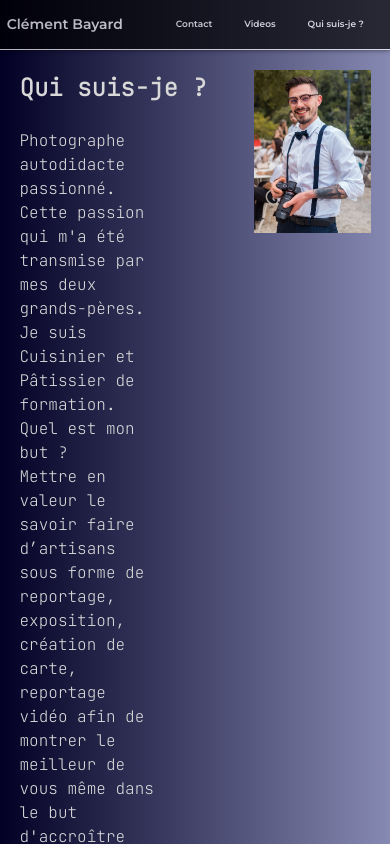
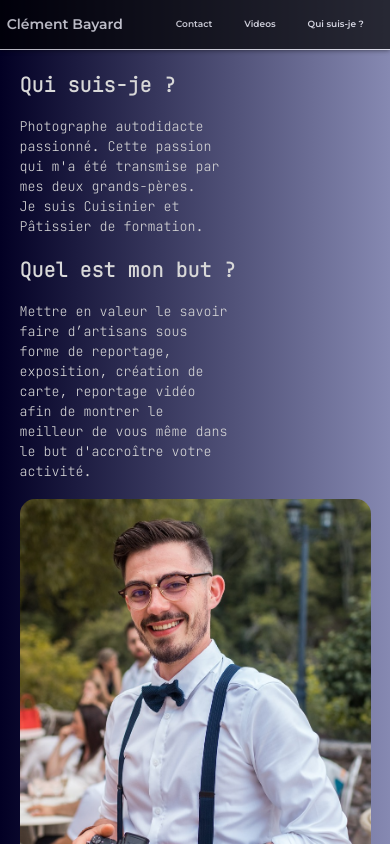
Before and after one commit to MaxFmr/clement-bayard-photographie, a Next.js app: page /infos in a window 390 px wide. Shown: the top 844 px of the page. Built offline with nearby package versions, Linux system fonts and the light colour scheme; a web font is replaced by a local one.

Commit message:
infos plus responsive

```diff
--- a/pages/infos/index.tsx
+++ b/pages/infos/index.tsx
@@ -14,9 +14,13 @@ const InfosPage = (): JSX.Element => {
             <p>
               Photographe autodidacte passionné. Cette passion qui m'a été
               transmise par mes deux grands-pères. <br />
-              Je suis Cuisinier et Pâtissier de formation. <br />
-              Quel est mon but ?
-              <br /> Mettre en valeur le savoir faire d’artisans sous forme de
+              Je suis Cuisinier et Pâtissier de formation.
+            </p>
+          </div>
+          <h1> Quel est mon but ?</h1>
+          <div className='txt'>
+            <p>
+              Mettre en valeur le savoir faire d’artisans sous forme de
               reportage, exposition, création de carte, reportage vidéo afin de
               montrer le meilleur de vous même dans le but d'accroître votre
               activité.
--- a/pages/infos/infos.style.ts
+++ b/pages/infos/infos.style.ts
@@ -2,15 +2,24 @@ import styled from 'styled-components';
 const StyledInfos = styled.section`
   margin: 5%;
   display: flex;
+  align-items: center;
+  @media (max-width: 600px) {
+    flex-direction: column;
+    font-size: smaller;
+  }
   .txt {
     width: 60%;
-    margin-top: 10%;
+    margin-top: 5%;
+    margin-bottom: 5%;
   }
   .presentation {
     flex: 2;
   }
   .photographer {
     flex: 1;
+    img {
+      border-radius: 15px;
+    }
   }
 `;
 export default StyledInfos;
```
